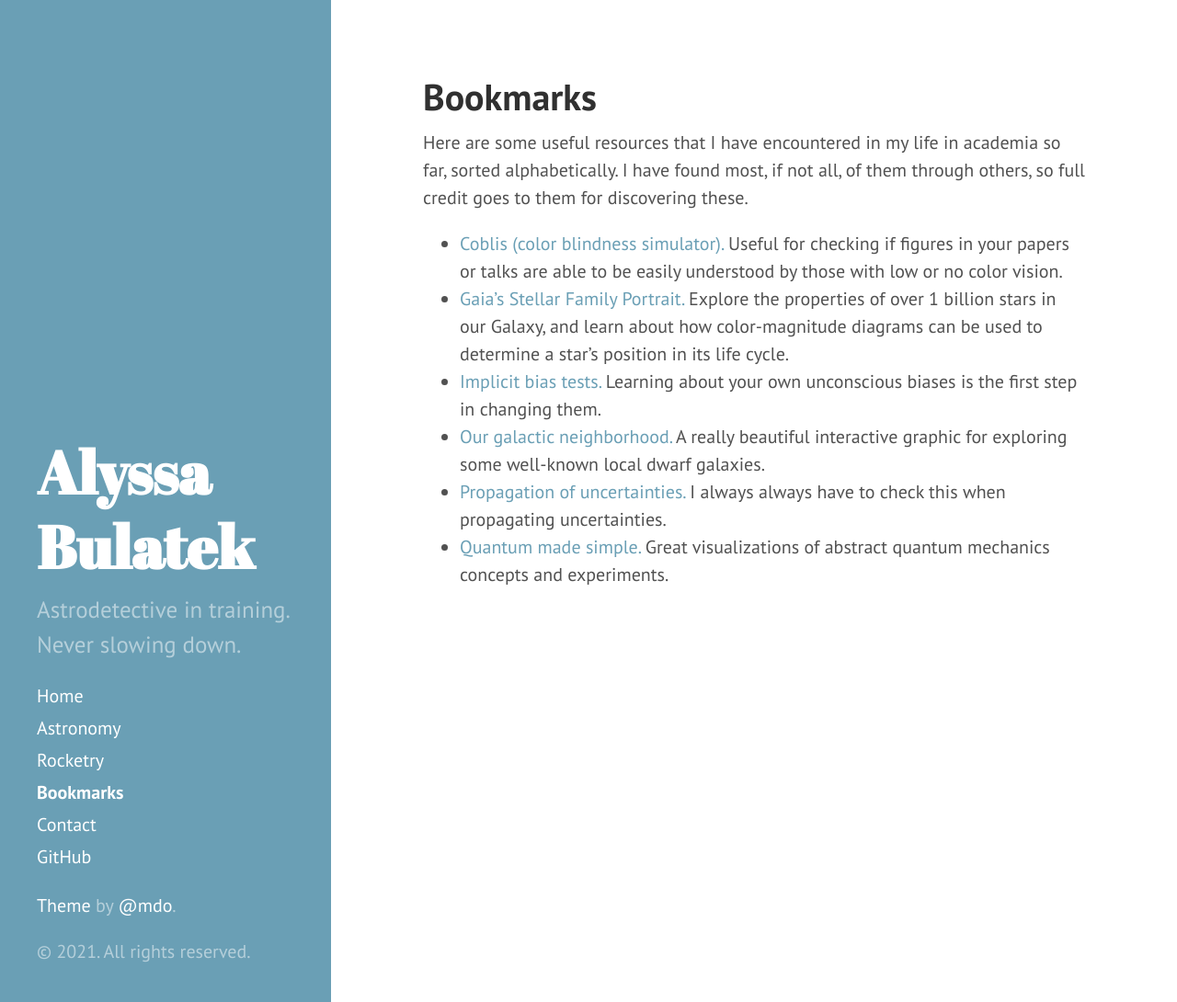
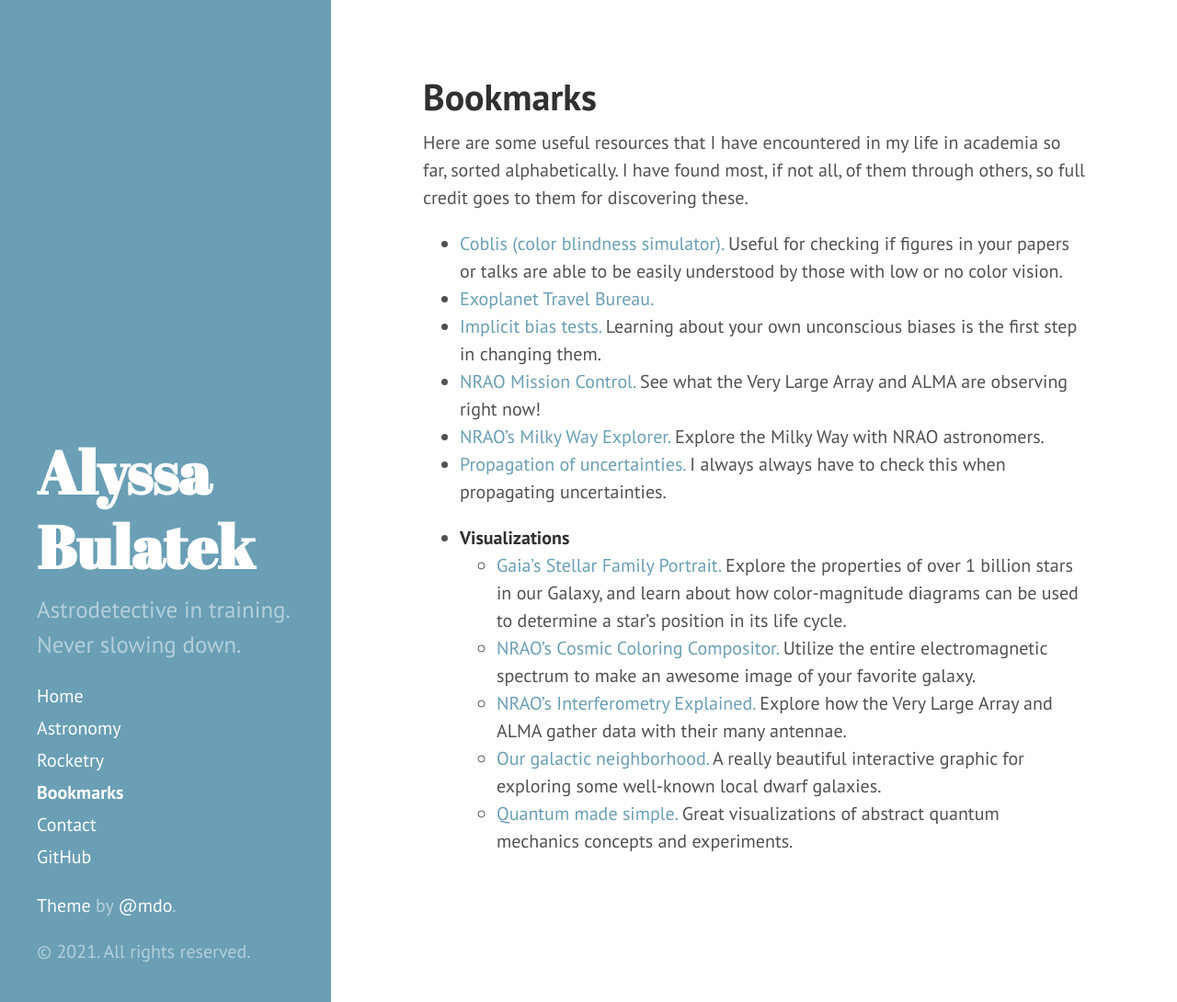
Before and after one commit to abulatek/abulatek.github.io, a Jekyll site: the page built from 03bookmarks.md, in a window 1280 px wide and 1090 px high. Shown: the whole window at 92% size. Built offline with Jekyll 4.4.1, drawn with Linux system fonts in a browser that asks for light colours.

Commit message:
Updated CV, added PASHION poster printout, updated bookmarks

```diff
--- a/03bookmarks.md
+++ b/03bookmarks.md
@@ -7,8 +7,15 @@ permalink: /bookmarks/
 Here are some useful resources that I have encountered in my life in academia so far, sorted alphabetically. I have found most, if not all, of them through others, so full credit goes to them for discovering these.
 
 - [Coblis (color blindness simulator).](https://www.color-blindness.com/coblis-color-blindness-simulator/) Useful for checking if figures in your papers or talks are able to be easily understood by those with low or no color vision.
-- [Gaia's Stellar Family Portrait.](https://sci.esa.int/gaia-stellar-family-portrait/) Explore the properties of over 1 billion stars in our Galaxy, and learn about how color-magnitude diagrams can be used to determine a star's position in its life cycle.
+- [Exoplanet Travel Bureau.](https://exoplanets.nasa.gov/alien-worlds/exoplanet-travel-bureau/)
 - [Implicit bias tests.](https://implicit.harvard.edu/implicit/takeatest.html) Learning about your own unconscious biases is the first step in changing them.
-- [Our galactic neighborhood.](https://www.symmetrymagazine.org/article/our-galactic-neighborhood) A really beautiful interactive graphic for exploring some well-known local dwarf galaxies.
+- [NRAO Mission Control.](https://public.nrao.edu/explore/mission-control/) See what the Very Large Array and ALMA are observing right now!
+- [NRAO's Milky Way Explorer.](https://public.nrao.edu/explore/milky-way-explorer/) Explore the Milky Way with NRAO astronomers.
 - [Propagation of uncertainties.](https://en.wikipedia.org/wiki/Propagation_of_uncertainty#Example_formulae) I always always have to check this when propagating uncertainties.
-- [Quantum made simple.](https://toutestquantique.fr/en/) Great visualizations of abstract quantum mechanics concepts and experiments.
+
+- **Visualizations**
+  - [Gaia's Stellar Family Portrait.](https://sci.esa.int/gaia-stellar-family-portrait/) Explore the properties of over 1 billion stars in our Galaxy, and learn about how color-magnitude diagrams can be used to determine a star's position in its life cycle.
+  - [NRAO's Cosmic Coloring Compositor.](https://public.nrao.edu/color/) Utilize the entire electromagnetic spectrum to make an awesome image of your favorite galaxy.
+  - [NRAO's Interferometry Explained.](https://public.nrao.edu/interferometry-explained/) Explore how the Very Large Array and ALMA gather data with their many antennae.
+  - [Our galactic neighborhood.](https://www.symmetrymagazine.org/article/our-galactic-neighborhood) A really beautiful interactive graphic for exploring some well-known local dwarf galaxies.
+  - [Quantum made simple.](https://toutestquantique.fr/en/) Great visualizations of abstract quantum mechanics concepts and experiments.
```
Also changed, not shown: 2 other files.
